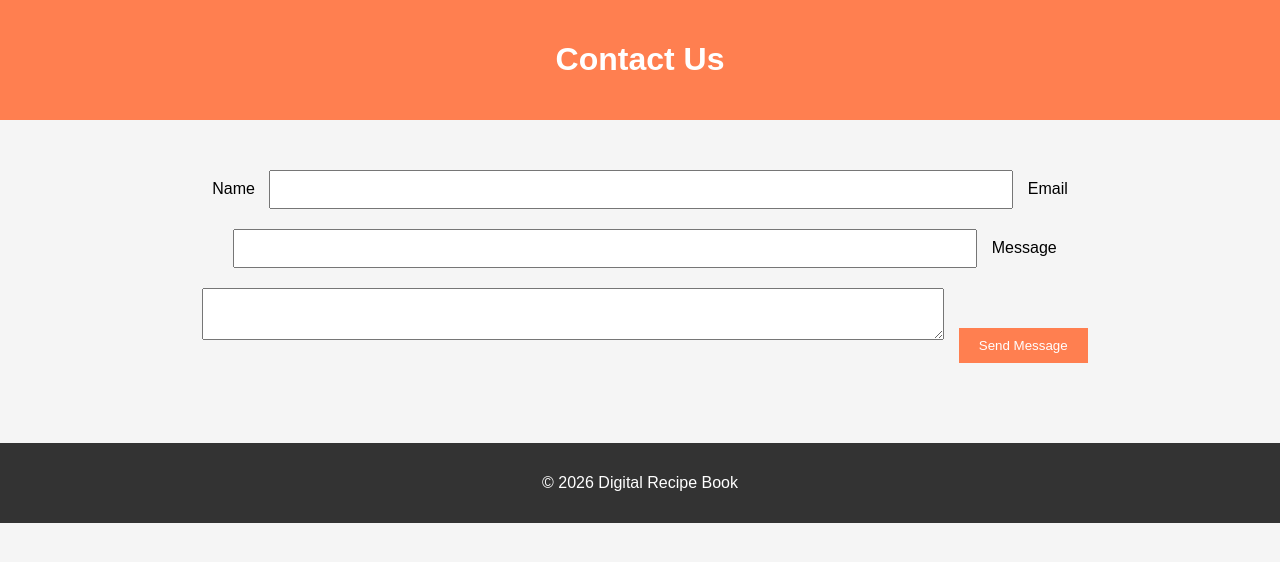
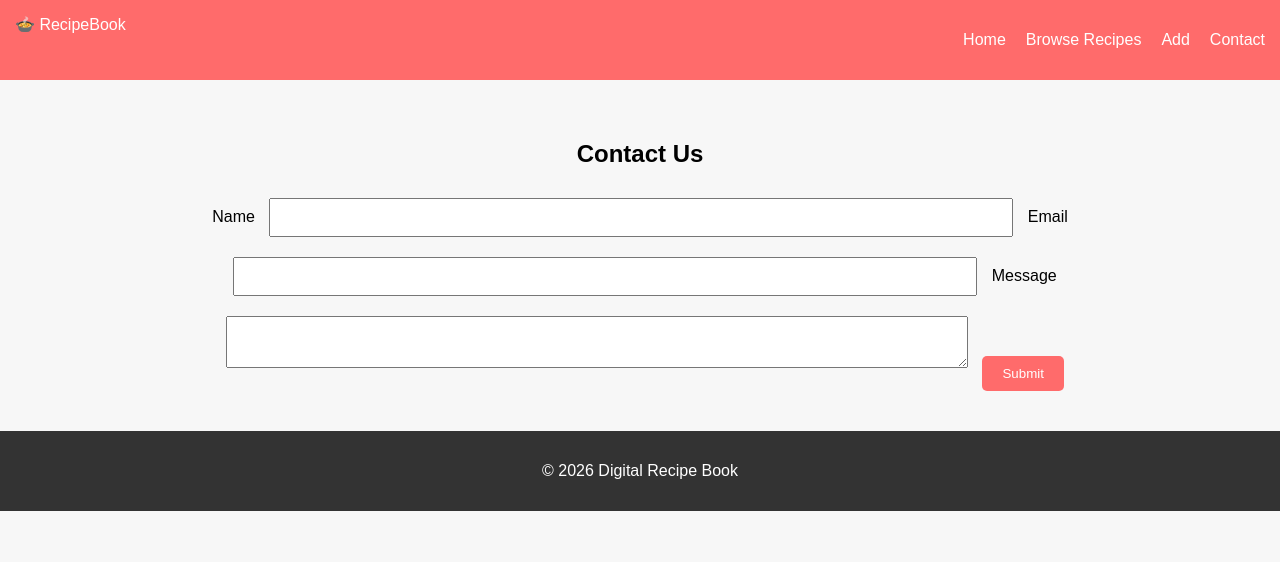
Before and after one commit to BinadiSilva/interactive_web_app, a PHP site: page /contact.html in a window 1280 px wide. Shown: the top 562 px of the page. Run offline with PHP 8.4, Linux system fonts and the light colour scheme.

Commit message:
Updated
more css added

```diff
--- a/contact.html
+++ b/contact.html
@@ -3,28 +3,42 @@
 <head>
 <title>Contact</title>
 <link rel="stylesheet" href="css/styles.css">
+<script src="js/script.js"></script>
 </head>
 
 <body>
 
 <header>
-<h1>Contact Us</h1>
+<nav class="navbar">
+
+<div class="logo">🍲 RecipeBook</div>
+
+<ul>
+<li><a href="index.html">Home</a></li>
+<li><a href="recipes.html">Browse Recipes</a></li>
+<li><a href="add_recipe.html">Add</a></li>
+<li><a href="contact.html">Contact</a></li>
+</ul>
+
+</nav>
 </header>
 
-<section class="content">
+<section class="form-section">
 
-<form>
+<h2>Contact Us</h2>
+
+<form id="contactForm">
 
 <label>Name</label>
-<input type="text" required>
+<input type="text" id="name" required>
 
 <label>Email</label>
-<input type="email" required>
+<input type="email" id="email" required>
 
 <label>Message</label>
 <textarea required></textarea>
 
-<button type="submit">Send Message</button>
+<button type="submit">Submit</button>
 
 </form>
 
--- a/css/styles.css
+++ b/css/styles.css
@@ -1,64 +1,78 @@
 body{
 font-family: Arial;
 margin:0;
-background:#f5f5f5;
+background:#f7f7f7;
+}
+
+.navbar{
+display:flex;
+justify-content:space-between;
+background:#ff6b6b;
+padding:15px;
+color:white;
+}
+
+.navbar ul{
+display:flex;
+list-style:none;
+}
+
+.navbar li{
+margin-left:20px;
+}
+
+.navbar a{
+color:white;
+text-decoration:none;
+}
+
+.hero{
+text-align:center;
+padding:50px;
+background:#ffe5d9;
+}
+
+.hero-img{
+width:80%;
+border-radius:10px;
+}
+
+.recipe-grid{
+display:grid;
+grid-template-columns:repeat(3,1fr);
+gap:20px;
+padding:40px;
+}
+
+.card{
+background:white;
+padding:15px;
+border-radius:10px;
+box-shadow:0 4px 10px rgba(0,0,0,0.1);
 text-align:center;
 }
 
-header{
-background:#ff7f50;
-color:white;
-padding:20px;
-}
-
-nav{
-margin-top:10px;
-}
-
-nav a{
-margin:10px;
-text-decoration:none;
-color:white;
-font-weight:bold;
-}
-
-.hero{
-padding:50px;
-background:#ffe4c4;
-}
-
-.btn{
-background:#ff7f50;
-color:white;
-padding:10px 20px;
-text-decoration:none;
-border-radius:5px;
-}
-
-.featured{
-padding:40px;
-}
-
-.recipe-card{
-display:inline-block;
-width:200px;
-margin:20px;
-background:white;
-padding:10px;
-border-radius:10px;
-box-shadow:0 2px 5px gray;
-}
-
-.recipe-card img{
+.card img{
 width:100%;
 border-radius:10px;
 }
 
-.content{
-padding:40px;
+.btn{
+display:inline-block;
+background:#ff6b6b;
+color:white;
+padding:10px 20px;
+text-decoration:none;
+margin-top:10px;
+border-radius:5px;
 }
 
-input, textarea{
+.form-section{
+padding:40px;
+text-align:center;
+}
+
+input, textarea, select{
 width:60%;
 padding:10px;
 margin:10px;
@@ -66,14 +80,15 @@ margin:10px;
 
 button{
 padding:10px 20px;
-background:#ff7f50;
+background:#ff6b6b;
 color:white;
 border:none;
+border-radius:5px;
 }
 
 footer{
 background:#333;
 color:white;
+text-align:center;
 padding:15px;
-margin-top:40px;
 }
```
Also changed, not shown: index.html (+29 -14 lines).
